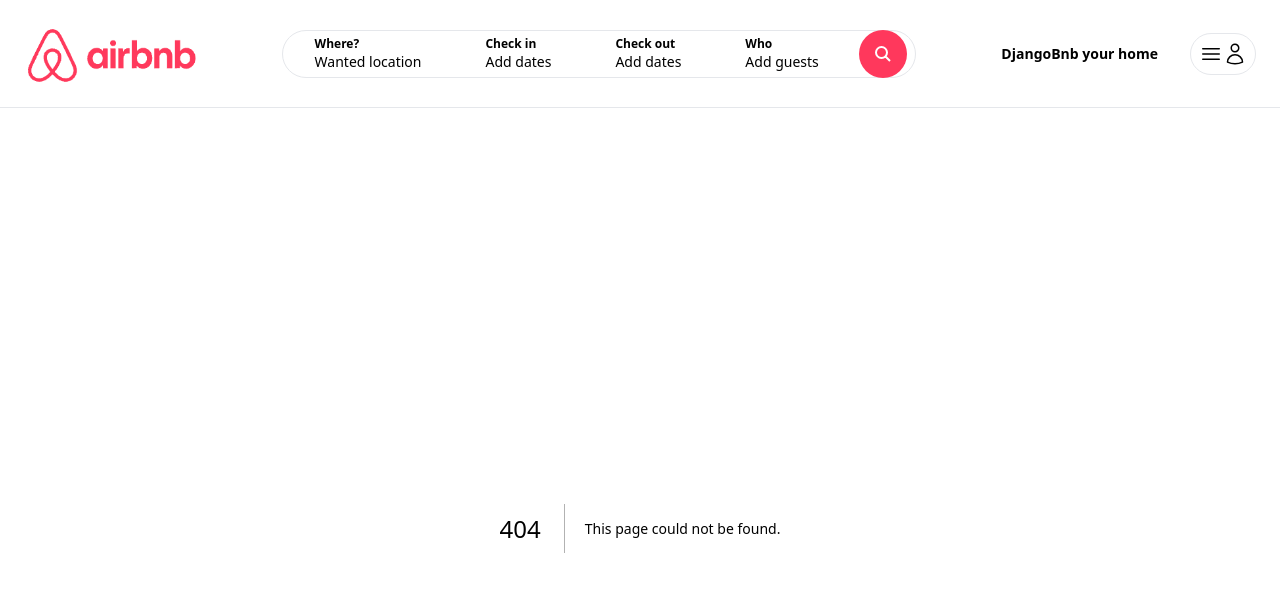
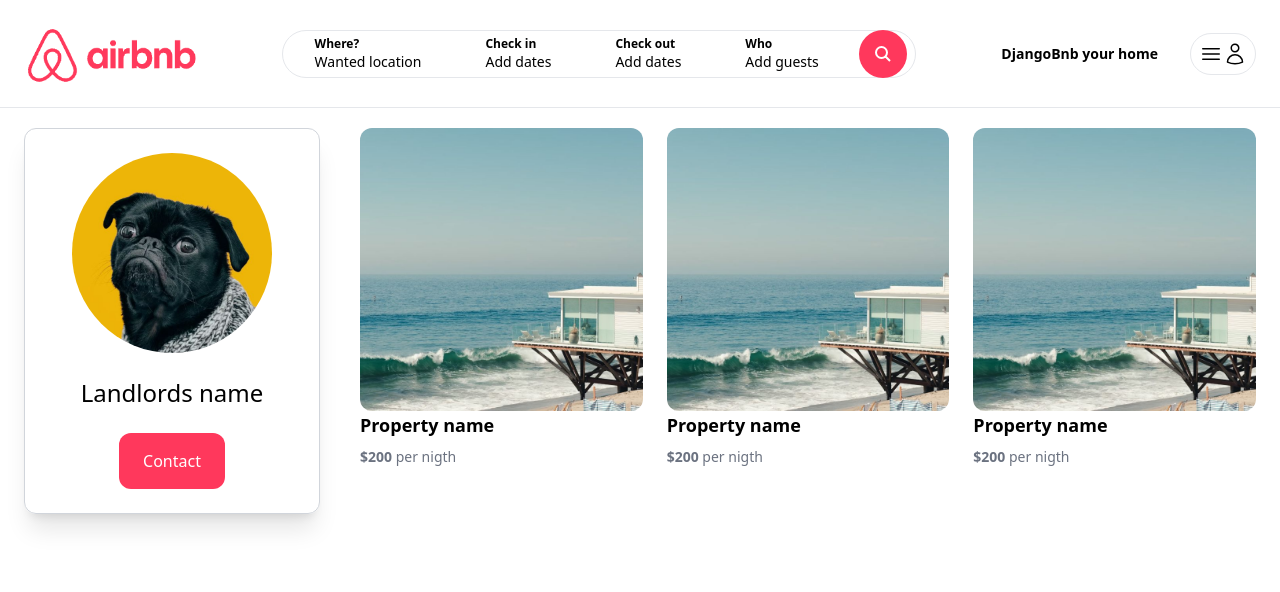
Before and after one commit to SantiagoAHS/Airbnb-Frondend, a Next.js app: page /landlords/1 in a window 1280 px wide. Before the commit this address had no page. Shown: the top 592 px of the page. Built offline with nearby package versions, Linux system fonts and the light colour scheme.

Commit message:
06 Component LAndlords page static

```diff
--- /dev/null
+++ b/app/components/ContactButton.tsx
@@ -0,0 +1,9 @@
+const ContactButton=()=>{
+    return(
+        <div className="mt-6 py-4 px-6 cursor-pointer bg-airbnb text-white rounded-xl hover:bg-airbnb-dark hover:bg-airbnb-Dark transition">
+            Contact
+        </div>
+    )
+}
+
+export default ContactButton
--- /dev/null
+++ b/app/landlords/[id]/page.tsx
@@ -0,0 +1,36 @@
+import Image from "next/image";
+import ContactButton from "@/app/components/ContactButton";
+import PropertyList from "@/app/components/properties/PropertyList";
+
+const LandlordsDetailsPage =()=>{
+    return(
+        <main className="max-w-[1500px] mx-auto px-6">
+            <div className="grid grid-cols-1 md:grid-cols-4 gap-4">
+                <aside className="col-span-1 mb-4">
+                    <div className="flex flex-col items-center p-6 rounded-xl border border-gray-300 shadow-xl">
+                        <Image
+                                src='/profile_pic_1.jpg'
+                                width={200}
+                                height={200}
+                                alt="Landlrod name"
+                                className="rounded-full"
+                            />
+
+                        <h1 className="mt-6 text-2xl">Landlords name</h1>
+
+                        <ContactButton />
+                    </div>
+                </aside>
+
+                <div className="col-span-1 md:col-span-3 pl-0 md:pl-6">
+                    <div className="grid grid-cols-1 md:grid-cols-3  gap-6">
+                        <PropertyList/>
+
+                    </div>
+                </div>
+            </div>
+        </main>
+    )
+}
+
+export default LandlordsDetailsPage;
```
